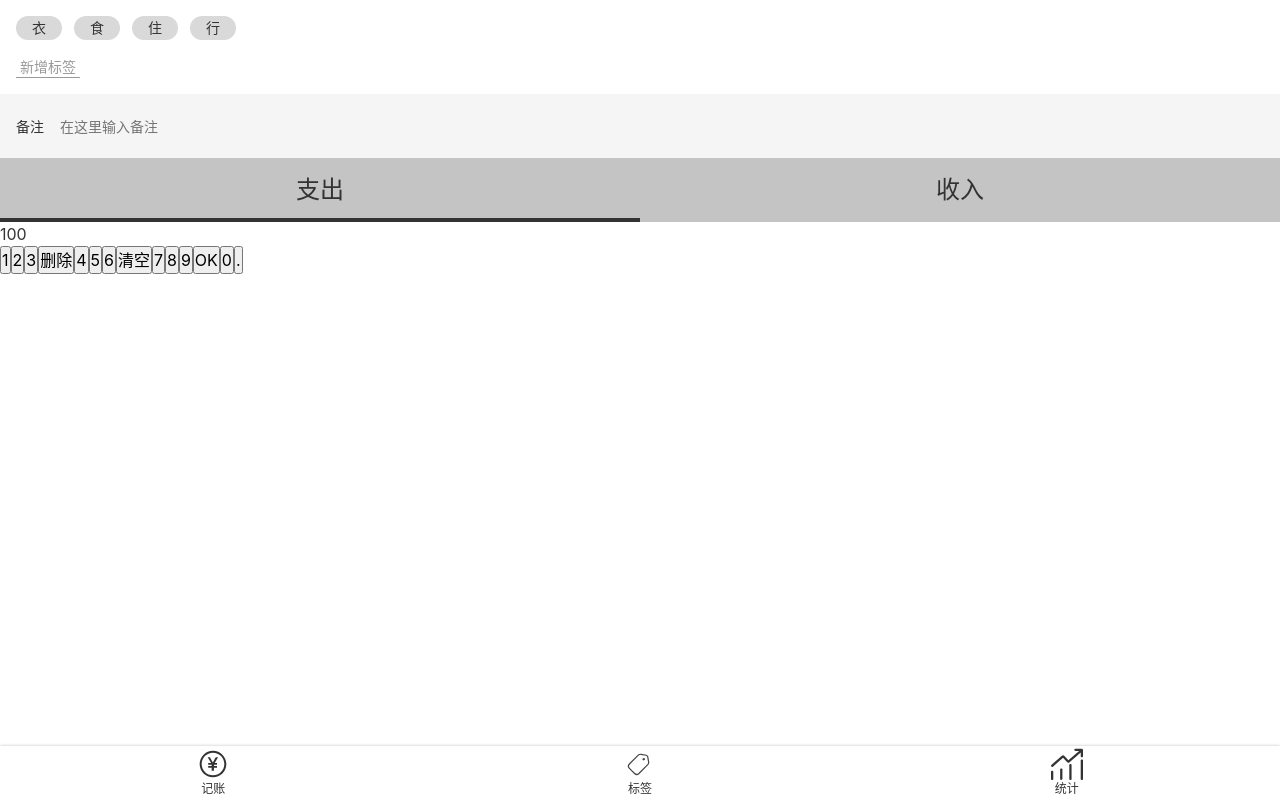
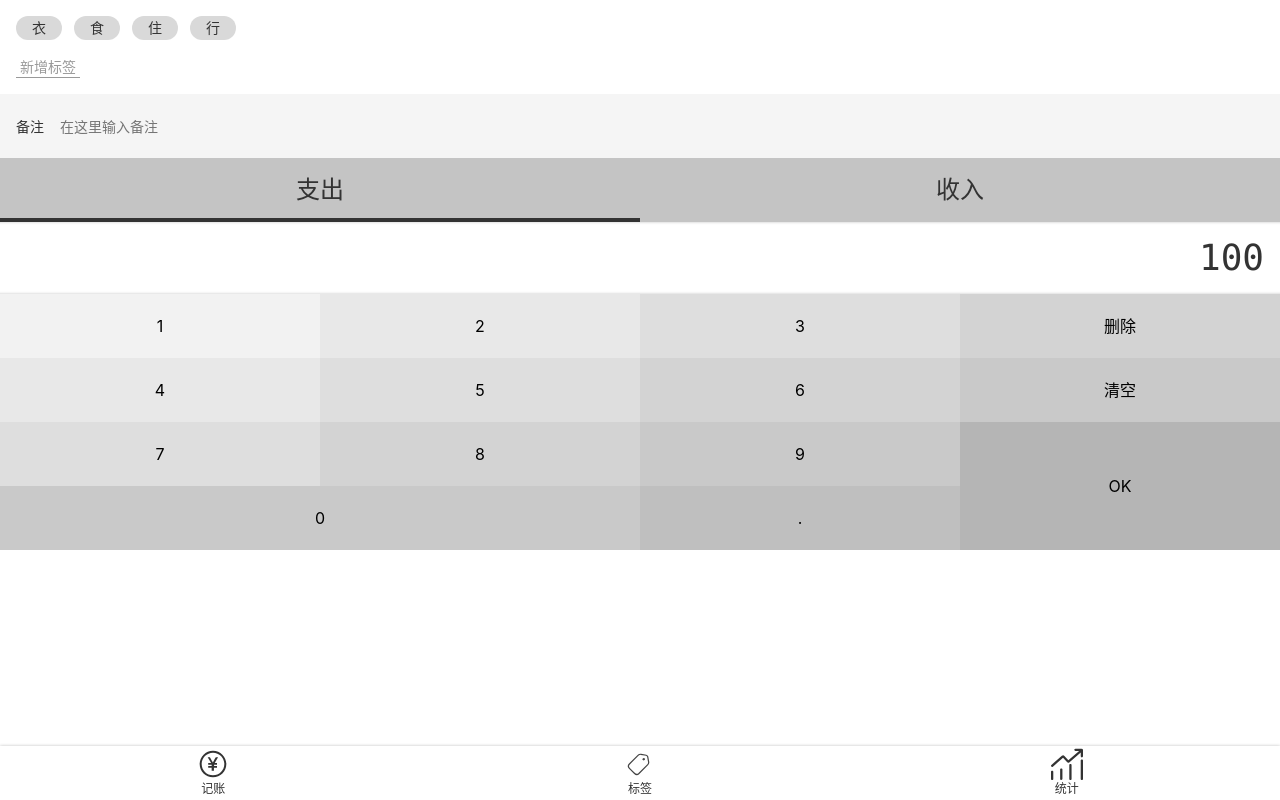
Before and after one commit to joeywongz/keeboo, a Vue app: page /#/money in a window 1280 px wide. Built offline with nearby package versions, Linux system fonts and the light colour scheme.

Commit message:
numberPad布局和样式，内外阴影效果

```diff
--- a/src/assets/style/helper.scss
+++ b/src/assets/style/helper.scss
@@ -3,3 +3,20 @@
 $font-song: Georgia, "Nimbus Roman No9 L", "Songti SC", "Noto Serif CJK SC", "Source Han Serif SC", "Source Han Serif CN", STSong, "AR PL New Sung", "AR PL SungtiL GB", NSimSun, SimSun, "TW\-Sung", "WenQuanYi Bitmap Song", "AR PL UMing CN", "AR PL UMing HK", "AR PL UMing TW", "AR PL UMing TW MBE", PMingLiU, MingLiU, serif;
 
 $color-highlight: #f00;
+
+//placeholder
+%clearFix{
+  &::after{
+    content: '';
+    clear: both;
+    display: block;
+  }
+}
+
+$color-shadow: rgba(0, 0, 0, 0.25);
+%outerShadow {
+  box-shadow: 0 0 3px $color-shadow;
+}
+%innerShadow {
+  box-shadow: inset 0 -3px 3px -3px $color-shadow, inset 0 3px 3px -3px $color-shadow;
+}
--- a/src/components/Nav.vue
+++ b/src/components/Nav.vue
@@ -28,8 +28,8 @@
 
   nav{
     display: flex;
-    box-shadow: 0 0 3px rgba(0, 0, 0, 0.25);
     flex-direction: row;
+    @extend %outerShadow;
     font-size: 12px;
     > .item {
       padding: 2px 0;
--- a/src/views/Money.vue
+++ b/src/views/Money.vue
@@ -37,8 +37,8 @@
         <button>7</button>
         <button>8</button>
         <button>9</button>
-        <button>OK</button>
-        <button>0</button>
+        <button class="ok">OK</button>
+        <button class="zero">0</button>
         <button>.</button>
       </div>
     </div>
@@ -55,6 +55,53 @@
 
 <style lang="scss" scoped>
   @import "~@/assets/style/helper.scss";
+  .numberPad{
+    .output{
+      @extend %innerShadow;
+      font-size: 36px;
+      font-family: Consolas, monospace;
+      padding: 9px 16px;
+      text-align: right;
+    }
+    .buttons{
+      @extend %clearFix;
+      >button{
+        width: 25%;
+        height: 64px;
+        background: transparent;
+        border: none;
+        &.ok{
+          height: 64*2px;
+          float: right;
+        }
+        &.zero{
+          width: 25*2%;
+        }
+        $bg: #f2f2f2;
+        &:nth-child(1) {
+          background: $bg;
+        }
+        &:nth-child(2), &:nth-child(5) {
+          background: darken($bg, 4%);
+        }
+        &:nth-child(3), &:nth-child(6), &:nth-child(9) {
+          background: darken($bg, 4*2%);
+        }
+        &:nth-child(4), &:nth-child(7), &:nth-child(10) {
+          background: darken($bg, 4*3%);
+        }
+        &:nth-child(8), &:nth-child(11), &:nth-child(13) {
+          background: darken($bg, 4*4%);
+        }
+        &:nth-child(14) {
+          background: darken($bg, 4*5%);
+        }
+        &:nth-child(12) {
+          background: darken($bg, 4*6%);
+        }
+      }
+    }
+  }
   .types {
     background: #c4c4c4;
     display: flex;
```
